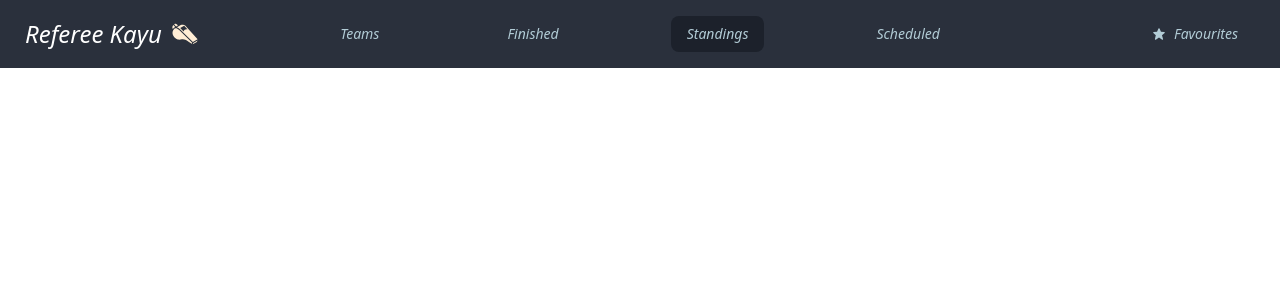
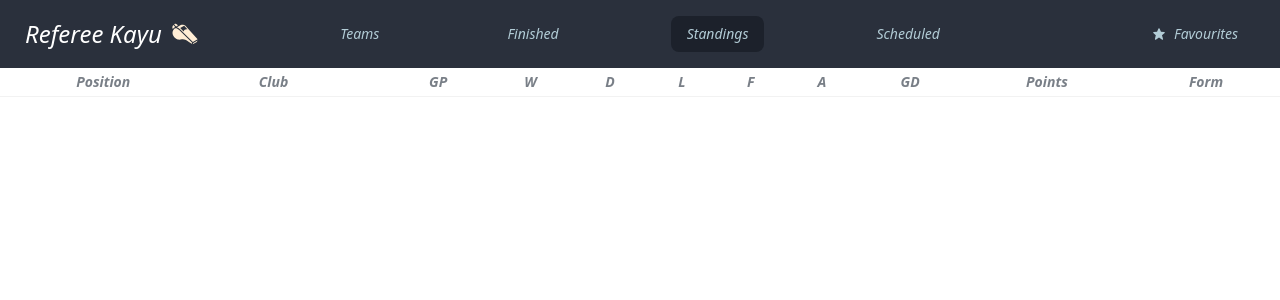
Before and after one commit to geewjh/referee-kayu, a React (Vite) app: page /standings in a window 1280 px wide. Shown: the top 300 px of the page. Built offline with nearby package versions, Linux system fonts and the light colour scheme; no server answers.

Commit message:
add standings header

```diff
--- a/src/App.jsx
+++ b/src/App.jsx
@@ -1,6 +1,8 @@
 import { useState, useEffect } from "react";
 import NavBar from "./components/NavBar";
-import { fetchStandings } from "./utils/fetchStandings";
+import { fetchStandings } from "./components/Standings/fetchStandings";
+import { Routes, Route } from "react-router-dom";
+import Standings from "./components/Standings/Standings";
 
 function App() {
   const [standings, setStandings] = useState([]);
@@ -20,6 +22,12 @@ function App() {
   return (
     <div>
       <NavBar />
+      <Routes>
+        <Route
+          path="/standings"
+          element={<Standings standings={standings} />}
+        />
+      </Routes>
     </div>
   );
 }
--- /dev/null
+++ b/src/components/Standings/Standings.jsx
@@ -0,0 +1,55 @@
+import StandingsHeader from "./StandingsHeader";
+
+const headers = [
+  "Position",
+  "Club",
+  "",
+  "GP",
+  "W",
+  "D",
+  "L",
+  "F",
+  "A",
+  "GD",
+  "Points",
+  "Form",
+];
+
+const dataProperties = [
+  "Position",
+  "Club",
+  "Games Played",
+  "Games Won",
+  "Games Drawn",
+  "Games Loss",
+  "Goals For",
+  "Goals Against",
+  "Goals Difference",
+  "Points",
+  "Previous 5 Games",
+];
+
+const tableHeaders = headers.map((header, index) => ({
+  header,
+  data: dataProperties[index] || "",
+}));
+
+// console.log(tableHeaders);
+
+const Standings = ({ standings }) => {
+  return (
+    <div className="overflow-x-auto">
+      <table className="table table-xs">
+        <thead>
+          <tr className="text-center text-sm italic font-light">
+            {tableHeaders.map((header, index) => {
+              return <StandingsHeader key={index} header={header.header} />;
+            })}
+          </tr>
+        </thead>
+      </table>
+    </div>
+  );
+};
+
+export default Standings;
--- /dev/null
+++ b/src/components/Standings/StandingsHeader.jsx
@@ -0,0 +1,9 @@
+const StandingsHeader = ({ header }) => {
+  return (
+    <th>
+      <span>{header}</span>
+    </th>
+  );
+};
+
+export default StandingsHeader;
```
Also changed, not shown: src/components/Standings/fetchStandings.js (renamed from src/utils/fetchStandings.js).
